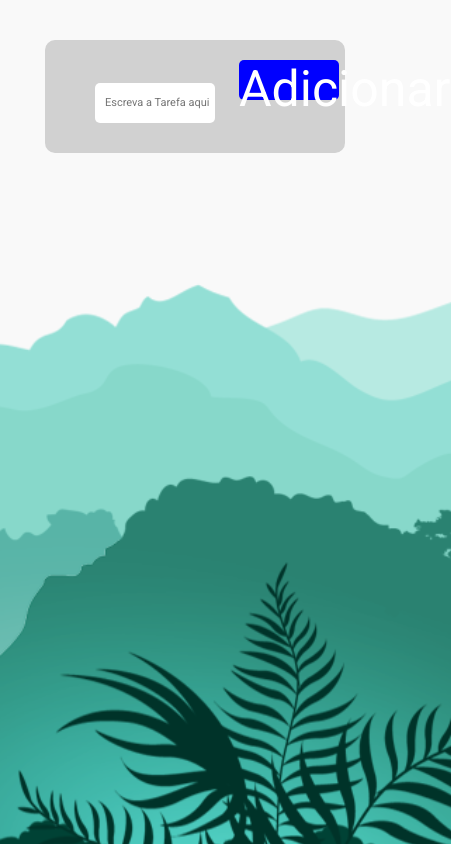
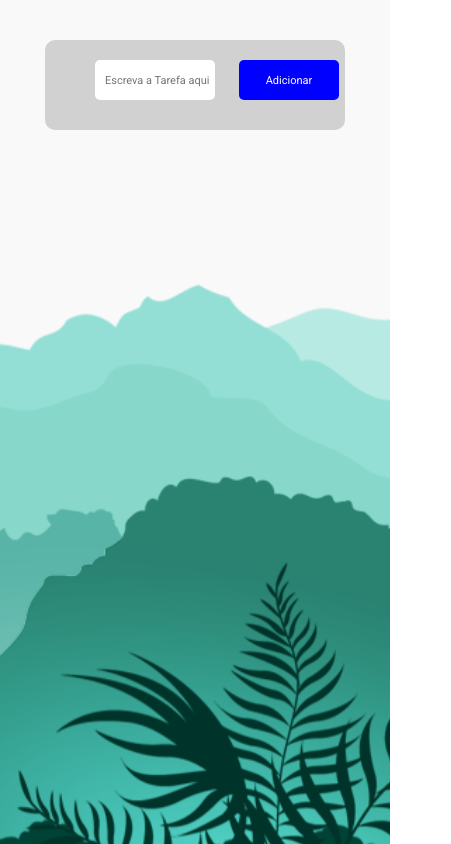
Before and after one commit to johnysantos22/toDo-list, a plain HTML site: page index.html in a window 390 px wide. Shown: the whole page, 451 px wide, since content can reach past the window. Drawn offline with Linux system fonts and the light colour scheme.

Commit message:
alteração no botão

```diff
--- a/style.css
+++ b/style.css
@@ -96,7 +96,7 @@ li {
     }
 
     .button-adicionar{
-        font-size: 50px;
+        font-size: 11px;
 
     }
 
```
